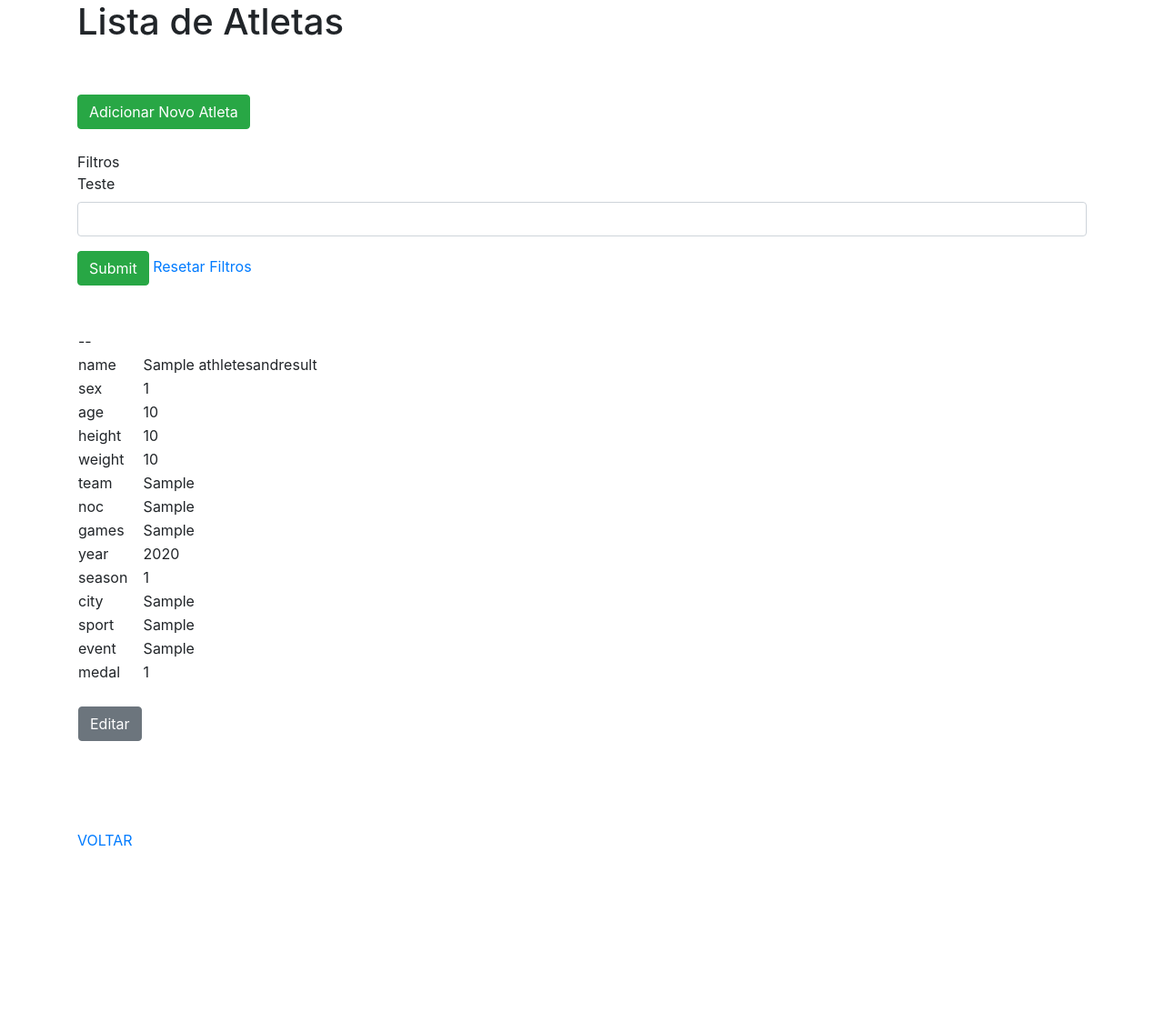
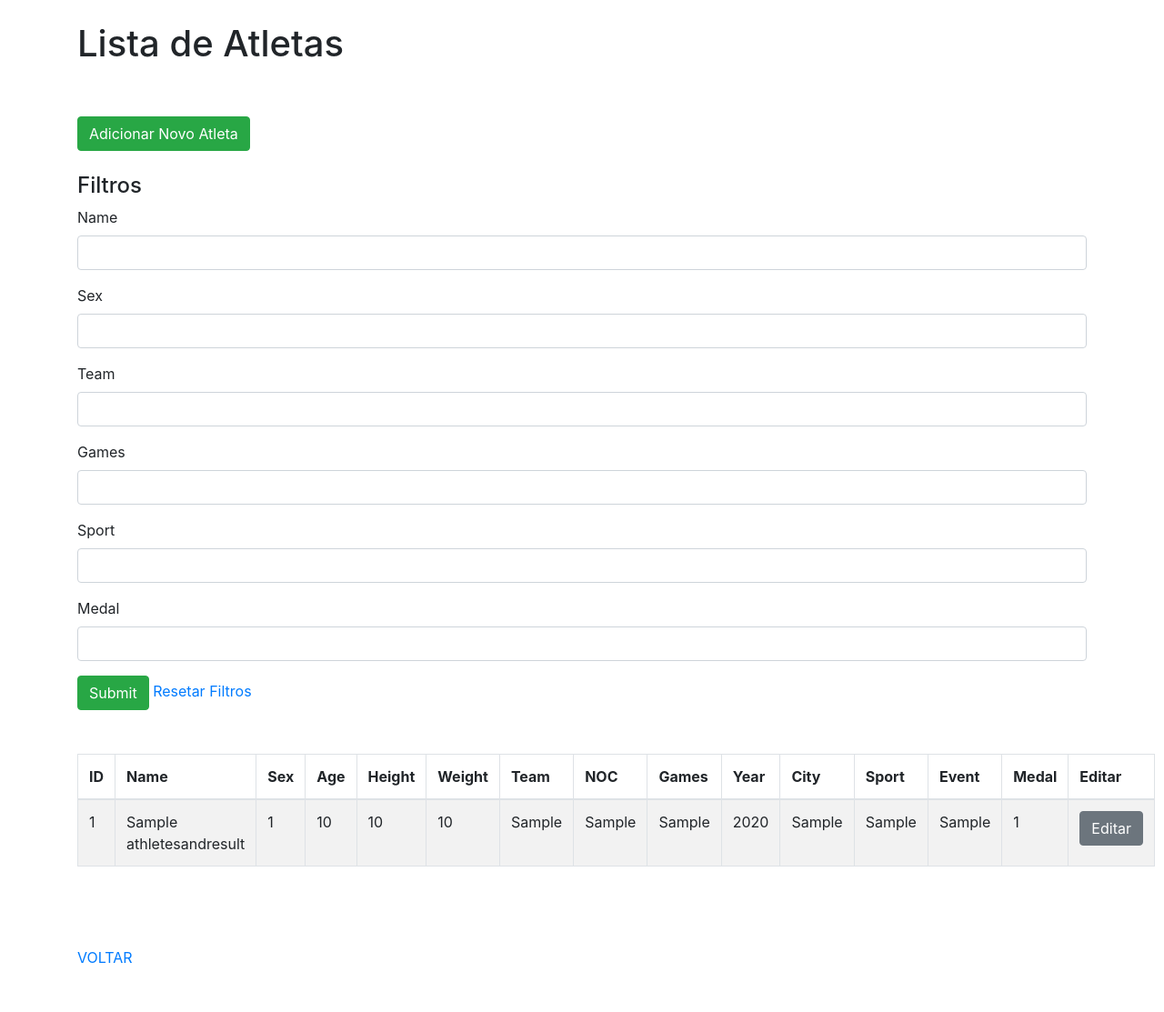
Before and after one commit to MatheusESMelo/celero_back-end, a Django app: page /celero/athletes-and-results-list/ in a window 1280 px wide. Shown: the part 56-1169 px from the top of the page at 91% size. Before the commit the page ends 986 px from the top, so only its background shows below. Run offline with Django 3.2, Linux system fonts and the light colour scheme; a user stored in the database is signed in; tables that the repository leaves empty hold one stand-in row (values such as "Sample post"); some libraries are stand-ins or nearby versions.

Commit message:
:recycle: Refactoring form code and adding new parameters to the filter. :sparkles: Changing table style to improve data display.

```diff
--- a/celerobackend/celerochallenge/forms.py
+++ b/celerobackend/celerochallenge/forms.py
@@ -15,6 +15,7 @@ class AthletesAndResultsForm(forms.ModelForm):
             "noc",
             "games",
             "year",
+            "season",
             "city",
             "sport",
             "event",
@@ -23,5 +24,9 @@ class AthletesAndResultsForm(forms.ModelForm):
 
 
 class AthletesAndResultsFilterForm(forms.Form):
-    # TODO: Escolher parametros do filtro e adicionar no form
-    name = forms.CharField(label="Teste", required=False)
+    name = forms.CharField(label="Name", required=False)
+    sex = forms.CharField(label="Sex", required=False)
+    team = forms.CharField(label="Team", required=False)
+    games = forms.CharField(label="Games", required=False)
+    sport = forms.CharField(label="Sport", required=False)
+    medal = forms.CharField(label="Medal", required=False)
--- a/celerobackend/celerochallenge/serializers.py
+++ b/celerobackend/celerochallenge/serializers.py
@@ -3,6 +3,7 @@ from rest_framework import serializers
 
 
 class AthletesAndResultsSerializer(serializers.Serializer):
+    pk_athlete = serializers.IntegerField()
     name = serializers.CharField()
     sex = serializers.CharField()
     age = serializers.CharField()
--- a/celerobackend/celerochallenge/templates/celero/athletes_and_results_list.html
+++ b/celerobackend/celerochallenge/templates/celero/athletes_and_results_list.html
@@ -5,13 +5,14 @@
 {% load crispy_forms_tags %}
 
 {% block content %}
+<br>
 <h1>Lista de Atletas</h1>
 <br>
 <br>
 <a href="/celero/athletes-and-results-create"><input class="btn btn-success" type="submit" value="Adicionar Novo Atleta"/></a>
 <br>
 <br>
-Filtros
+<h4>Filtros</h4>
 <form method="get">
     {% csrf_token %}
     {{ filters_form|crispy }}
@@ -20,24 +21,46 @@ Filtros
 </form>
 <br>
 <br>
-<table>
+<table id="bootstrapdatatable" class="table table-striped table-bordered" width="100%">
+    <thead>
+        <th>ID</th>
+        <th>Name</th>
+        <th>Sex</th>
+        <th>Age</th>
+        <th>Height</th>
+        <th>Weight</th>
+        <th>Team</th>
+        <th>NOC</th>
+        <th>Games</th>
+        <th>Year</th>
+        <th>City</th>
+        <th>Sport</th>
+        <th>Event</th>
+        <th>Medal</th>
+        <th>Editar</th>
+    </thead>
+
+    <tbody>
     {% for athletes in athletes_and_results_list %}
         <tr>
-            <td>--</td>
+            <td>{{ athletes.pk_athlete }}</td>
+            <td>{{ athletes.name }}</td>
+            <td>{{ athletes.sex }}</td>
+            <td>{{ athletes.age }}</td>
+            <td>{{ athletes.height }}</td>
+            <td>{{ athletes.weight }}</td>
+            <td>{{ athletes.team }}</td>
+            <td>{{ athletes.noc }}</td>
+            <td>{{ athletes.games }}</td>
+            <td>{{ athletes.year }}</td>
+            <td>{{ athletes.city }}</td>
+            <td>{{ athletes.sport }}</td>
+            <td>{{ athletes.event }}</td>
+            <td>{{ athletes.medal }}</td>
+            <td><a href="/celero/athletes-and-results-update/{{ athletes.pk_athlete }}"><button type="button" class="btn btn-secondary">Editar</button></a></td>
         </tr>
-        {% for k, v in athletes.items %}
-            {% if k == 'update_link' %}
-                <tr>
-                    <td><br><a href={{ v }}><button type="button" class="btn btn-secondary">Editar</button></a><br><br></td>
-                </tr>
-            {% else %}
-                    <tr>
-                        <td>{{ k }}</td>
-                        <td>{{ v }}</td>
-                    </tr>
-            {% endif %}
-        {% endfor %}
     {% endfor %}
+    </tbody>
 </table>
 <br>
 <br>
--- a/celerobackend/celerochallenge/views.py
+++ b/celerobackend/celerochallenge/views.py
@@ -23,18 +23,30 @@ class AthletesAndResultsListViewset(
 
     def filter_queryset(self, queryset):
 
-        # TODO: Escolher os parametros do filtro
-
         name = self.request.GET.get("name")
+        sex = self.request.GET.get("sex")
+        team = self.request.GET.get("team")
+        games = self.request.GET.get("games")
+        sport = self.request.GET.get("sport")
+        medal = self.request.GET.get("medal")
 
         queryset = queryset.order_by("-pk_athlete")
 
-        # TODO: Incluir if e else para os futuros parametros do filtro
-        if not (name):
+        if not (name or sex or team or games or sport or medal):
             queryset = queryset[:10]
         else:
             if name:
                 queryset = queryset.filter(name__icontains=name)
+            if sex:
+                queryset = queryset.filter(sex__icontains=sex)
+            if team:
+                queryset = queryset.filter(team__icontains=team)
+            if games:
+                queryset = queryset.filter(games__icontains=games)
+            if sport:
+                queryset = queryset.filter(sport__icontains=sport)
+            if medal:
+                queryset = queryset.filter(medal__icontains=medal)
 
         return queryset
 
@@ -43,7 +55,6 @@ class AthletesAndResultsListViewset(
 
         context = {
             "athletes_and_results_list": athletes_and_results_list,
-            # TODO: Adicionar form para o filtro
             "filters_form": AthletesAndResultsFilterForm(),
         }
 
```
